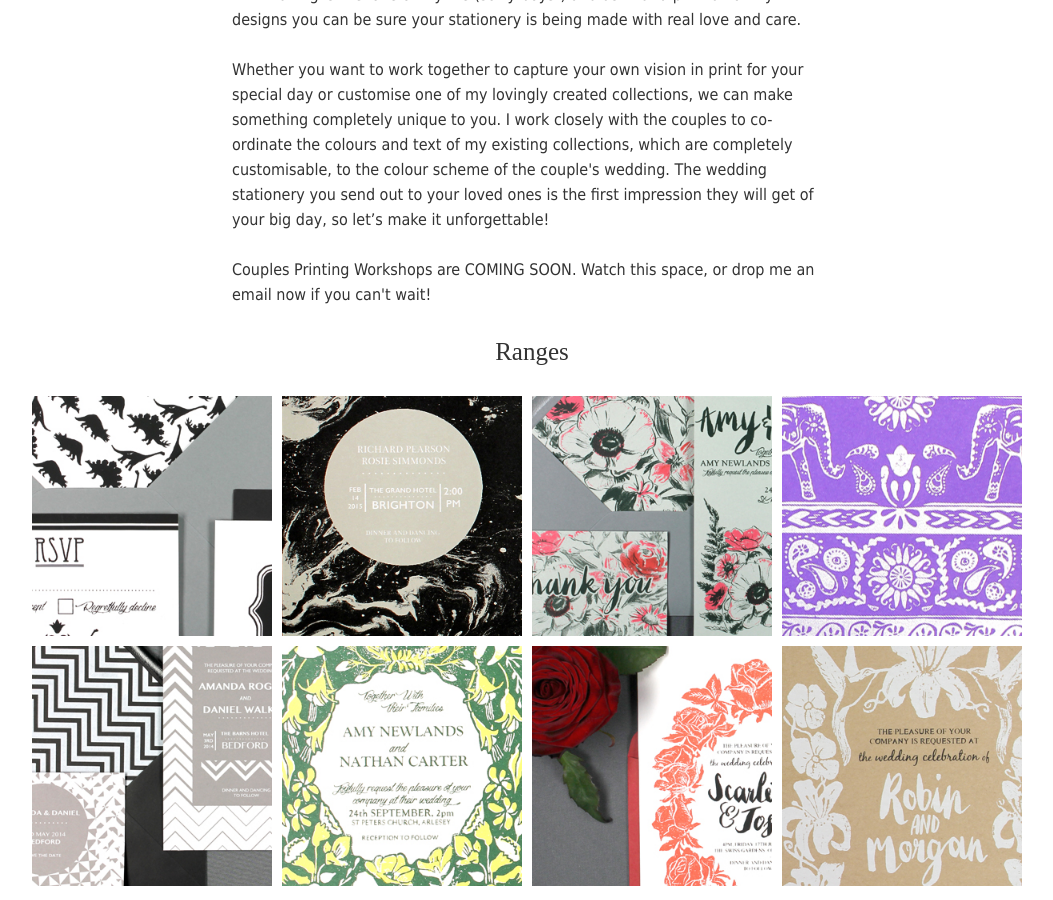
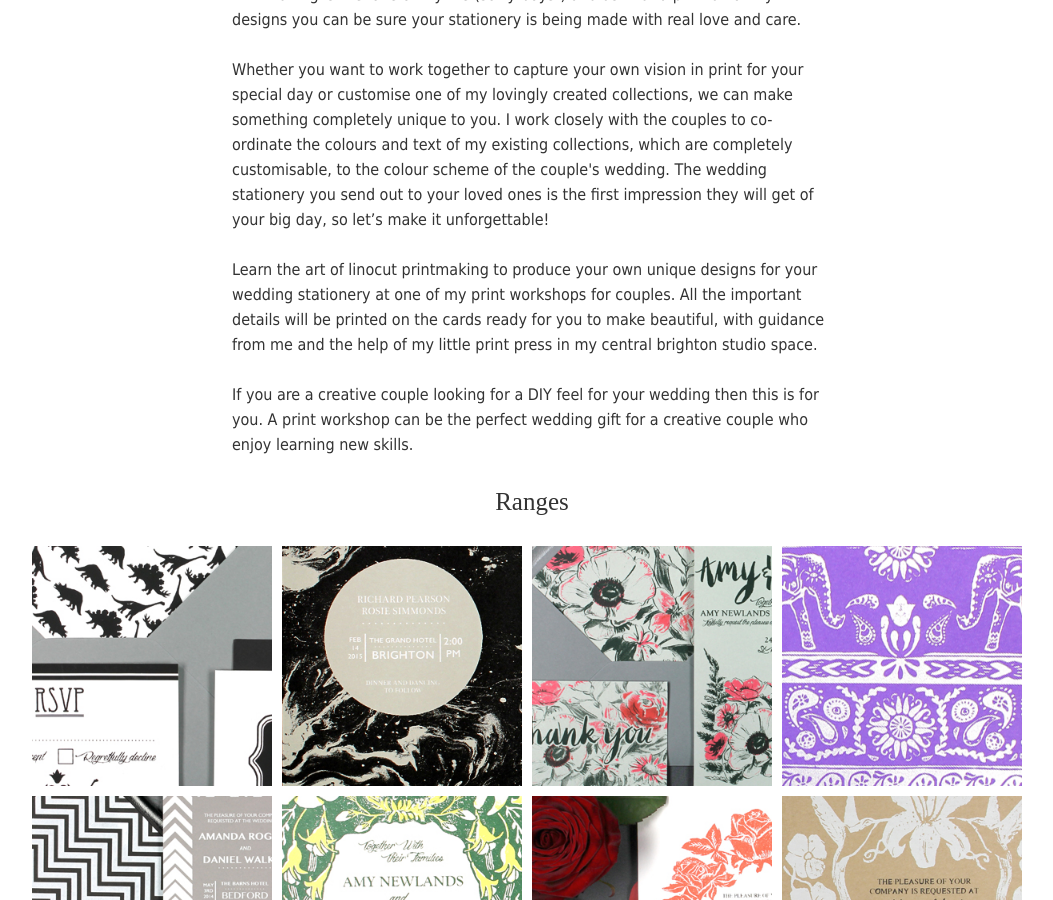
Before and after one commit to scarlettrebecca/website, a Jekyll site: the page built from pages/weddings.html, in a window 1280 px wide and 900 px high, scrolled down 665 px. Shown: the whole window, without its empty margins (108-1161 px from the left). Built offline with Jekyll 4.4.1, drawn with Linux system fonts in a browser that asks for light colours; some web fonts are replaced.

Commit message:
Update weddings.yml

```diff
--- a/_data/weddings.yml
+++ b/_data/weddings.yml
@@ -13,8 +13,8 @@ slideshow:
   - image: brush-and-ink-collection.jpg
     label: Brush and ink collection
 
-  - image: coming-soon.jpg
-    label: Couples Workshops Coming Soon
+  - image: couples-print-workshops.jpg
+    label: Couples Print Workshops
 
   - image: bw-printing.jpg
     label: Printing
@@ -50,7 +50,11 @@ blurb: >
   </p>
 
   <p>
-      Couples Printing Workshops are COMING SOON. Watch this space, or drop me an email now if you can't wait!
+      Learn the art of linocut printmaking to produce your own unique designs for your wedding stationery at one of my print workshops for couples. All the important details will be printed on the cards ready for you to make beautiful, with guidance from me and the help of my little print press in my central brighton studio space.
+  </p>
+
+  <p>
+      If you are a creative couple looking for a DIY feel for your wedding then this is for you. A print workshop can be the perfect wedding gift for a creative couple who enjoy learning new skills.
   </p>
 
 
```
